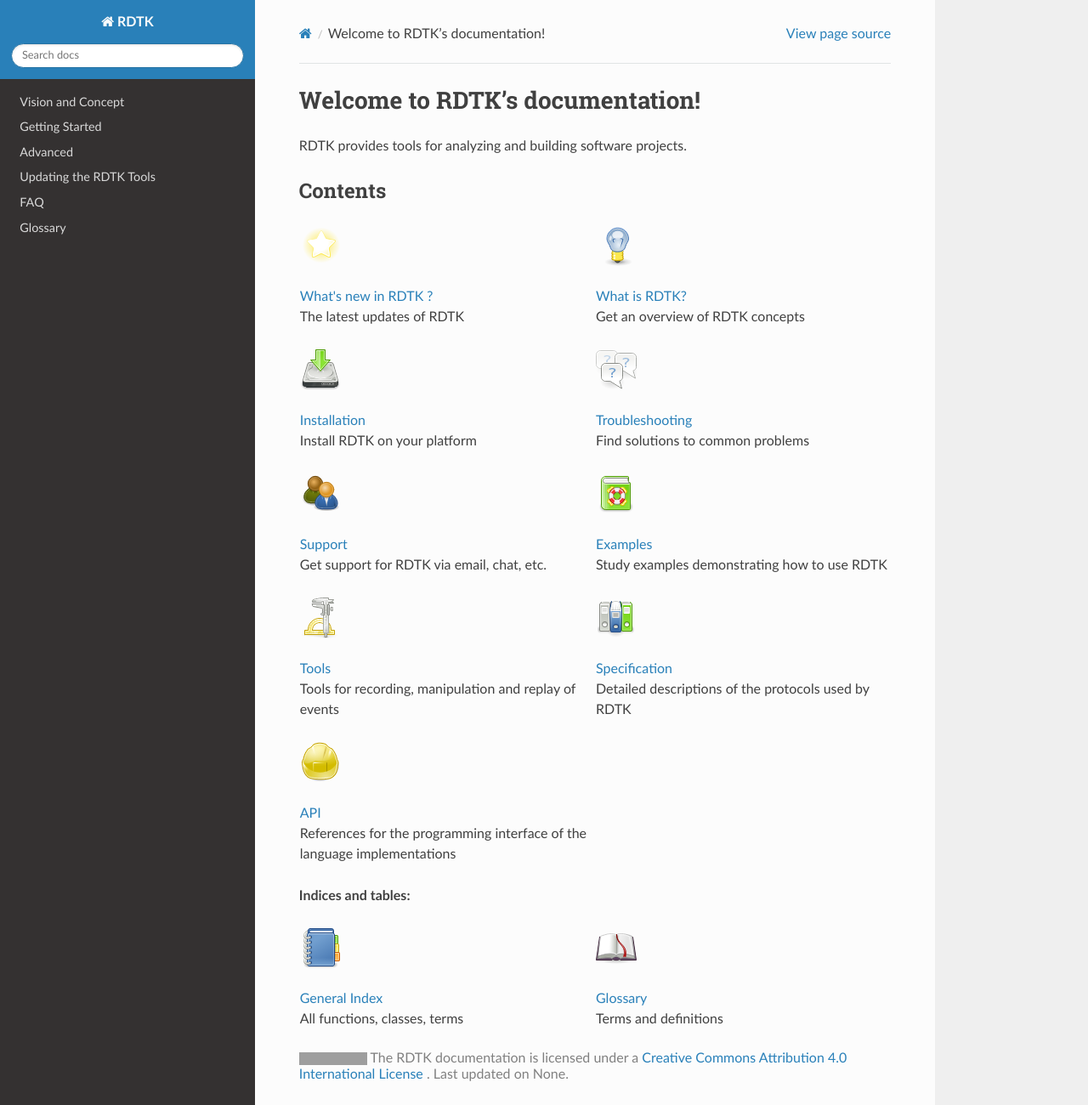
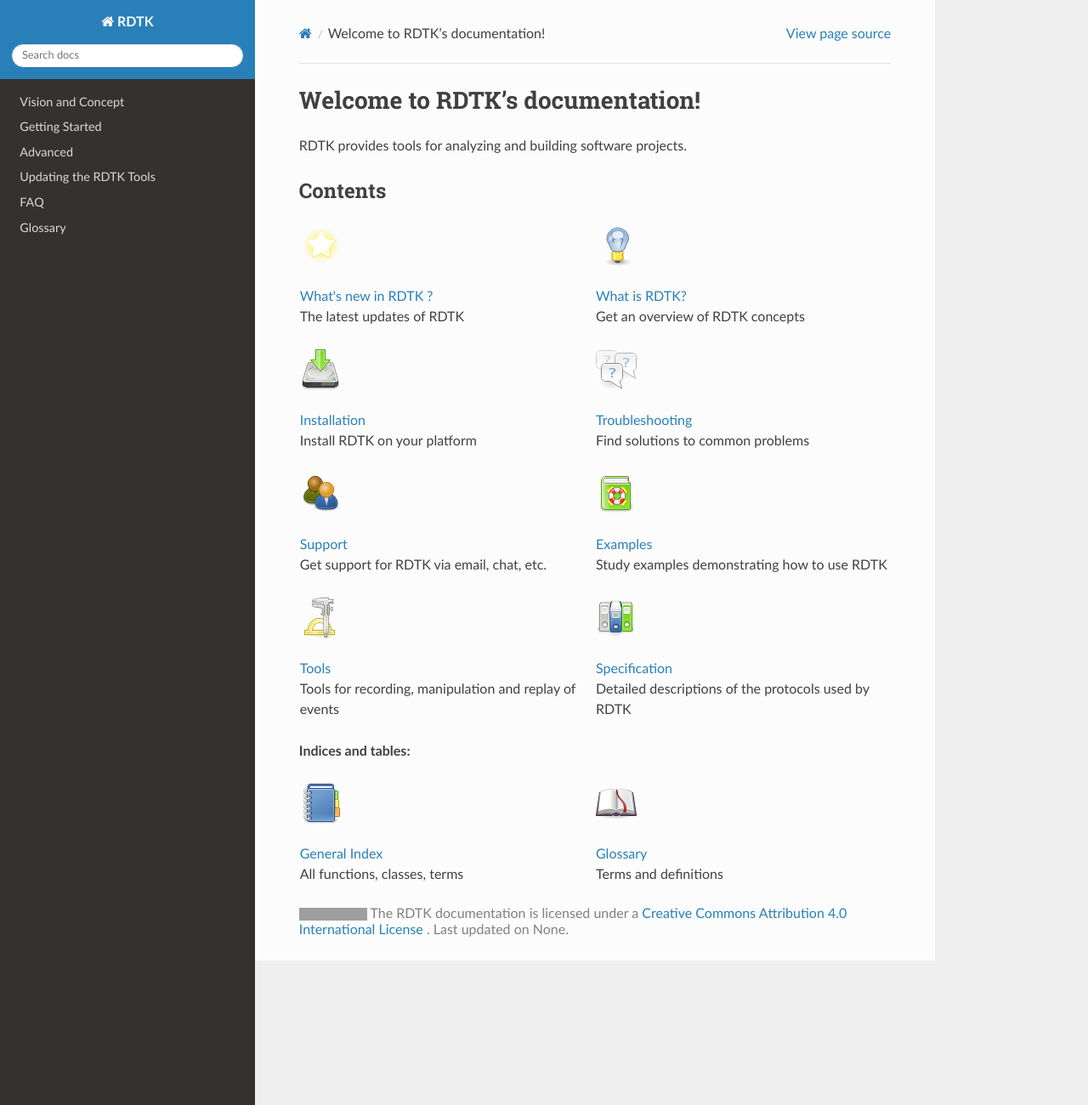
Before and after one commit to RDTK/documentation, a Sphinx documentation site: the page built from source/index.rst, in a window 1280 px wide and 1300 px high. Shown: the whole window at 85% size. Built offline with Sphinx 7.4.7 and the Read the Docs theme 2.0.0, drawn with Linux system fonts in a browser that asks for light colours; grey boxes are pictures that could not be loaded.

Commit message:
Remove API item from overview page

```diff
--- a/source/_templates/page.html
+++ b/source/_templates/page.html
@@ -97,20 +97,6 @@
           </p>
         </td>
       </tr>
-      <tr>
-        <td width="50%">
-          <p class="icon">
-            <img src="{{ '_static/api.svg' }}" alt="">
-          </p>
-          <p class="biglink">
-            <a href="{{ pathto('api') }}">API</a>
-            <br/>
-            <span class="linkdescr">References for the programming interface of the language implementations</span>
-          </p>
-        </td>
-        <td width="50%">
-        </td>
-      </tr>
     </table>
 
     <p><strong>{{ _('Indices and tables:') }}</strong></p>
```
